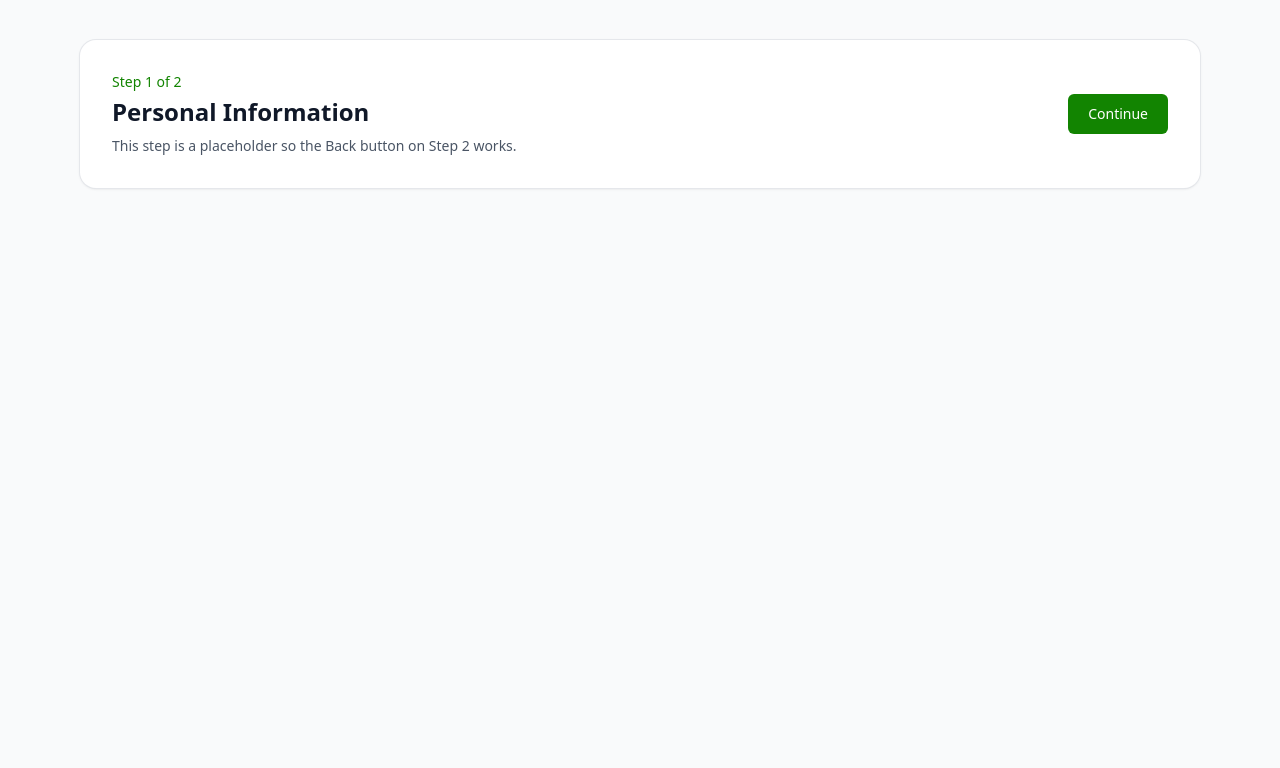
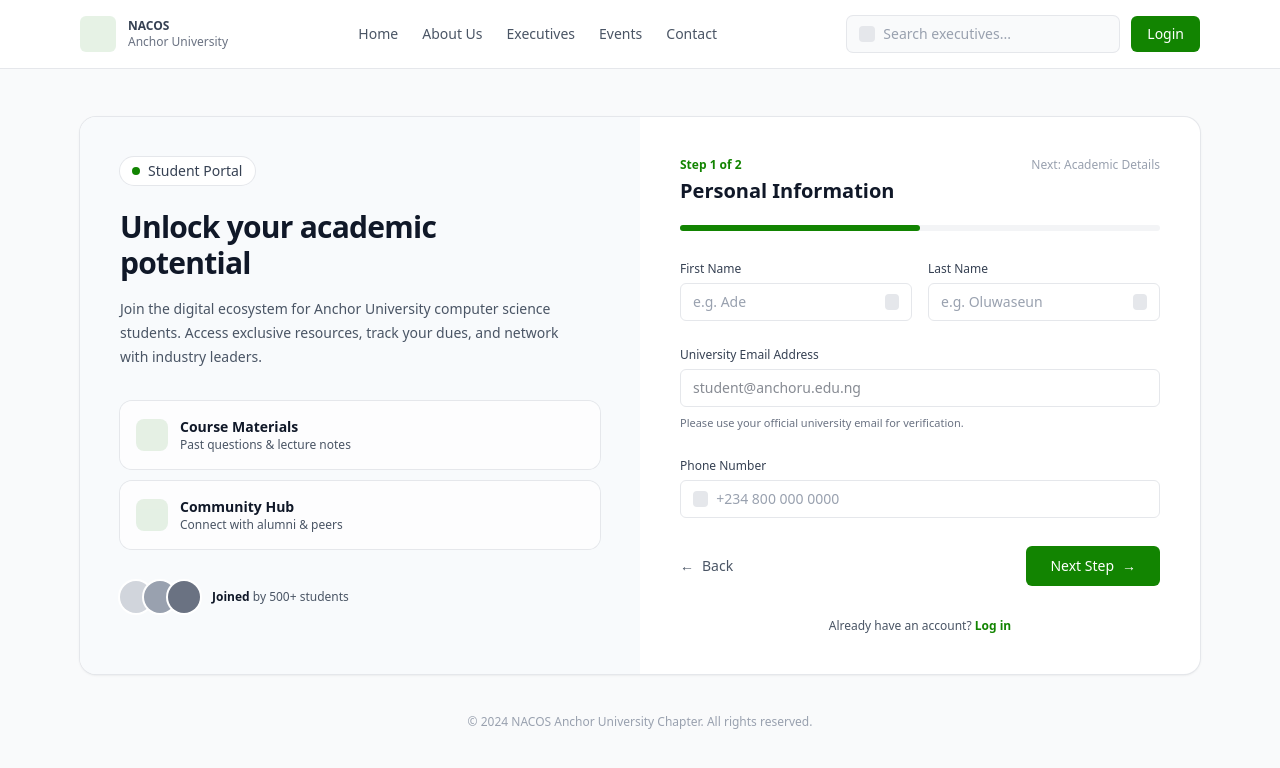
Before and after one commit to NACOS-ANCHOR-UNIVERSITY/Nacos-Anchor-Platform-frontend, a React (Vite) app: page /student-portal/personal-information in a window 1280 px wide. Shown: the top 768 px of the page. Built offline with nearby package versions, Linux system fonts and the light colour scheme.

Commit message:
Update
Updated

```diff
--- a/src/App.jsx
+++ b/src/App.jsx
@@ -5,10 +5,10 @@ import PersonalInformation from "./pages/public/student-portal/PersonalInformati
 export default function App() {
   return (
     <Routes>
-      <Route path="/" element={<Navigate to="/student-portal/academic-details" replace />} />
+      <Route path="/" element={<Navigate to="/student-portal/personal-information" replace />} />
       <Route path="/student-portal/personal-information" element={<PersonalInformation />} />
       <Route path="/student-portal/academic-details" element={<AcademicDetails />} />
-      <Route path="*" element={<Navigate to="/student-portal/academic-details" replace />} />
+      <Route path="*" element={<Navigate to="/student-portal/personal-information" replace />} />
     </Routes>
   );
 }
--- a/src/pages/public/student-portal/PersonalInformation.jsx
+++ b/src/pages/public/student-portal/PersonalInformation.jsx
@@ -1,27 +1,191 @@
+import { useState } from "react";
 import { Link } from "react-router-dom";
 
 export default function PersonalInformation() {
+  const [firstName, setFirstName] = useState("");
+  const [lastName, setLastName] = useState("");
+  const [email, setEmail] = useState("");
+  const [phone, setPhone] = useState("");
+
   return (
     <div className="min-h-screen bg-gray-50">
-      <div className="mx-auto max-w-6xl px-4 py-10">
-        <div className="rounded-2xl bg-white p-8 shadow-sm ring-1 ring-gray-200">
-          <div className="flex items-center justify-between gap-4">
-            <div>
-              <p className="text-sm font-medium text-[color:var(--color-brand-primary)]">Step 1 of 2</p>
-              <h1 className="mt-1 text-2xl font-semibold text-gray-900">Personal Information</h1>
-              <p className="mt-2 text-sm text-gray-600">
-                This step is a placeholder so the Back button on Step 2 works.
-              </p>
+      <header className="border-b border-gray-200 bg-white">
+        <div className="mx-auto flex max-w-6xl items-center justify-between gap-4 px-4 py-4">
+          <div className="flex items-center gap-3">
+            <div className="h-9 w-9 rounded-md bg-[color:var(--color-brand-primary)]/10" />
+            <div className="leading-tight">
+              <p className="text-xs font-semibold text-gray-700">NACOS</p>
+              <p className="text-xs text-gray-500">Anchor University</p>
             </div>
-            <Link
-              to="/student-portal/academic-details"
-              className="inline-flex items-center justify-center rounded-md bg-[color:var(--color-brand-primary)] px-5 py-2.5 text-sm font-medium text-white hover:opacity-95"
-            >
-              Continue
-            </Link>
+          </div>
+
+          <nav className="hidden items-center gap-6 text-sm text-gray-600 md:flex">
+            <a className="hover:text-gray-900" href="#">Home</a>
+            <a className="hover:text-gray-900" href="#">About Us</a>
+            <a className="hover:text-gray-900" href="#">Executives</a>
+            <a className="hover:text-gray-900" href="#">Events</a>
+            <a className="hover:text-gray-900" href="#">Contact</a>
+          </nav>
+
+          <div className="flex items-center gap-3">
+            <div className="hidden items-center gap-2 rounded-md bg-gray-50 px-3 py-2 ring-1 ring-gray-200 md:flex">
+              <div className="h-4 w-4 rounded bg-gray-200" />
+              <input
+                className="w-56 bg-transparent text-sm text-gray-700 outline-none placeholder:text-gray-400"
+                placeholder="Search executives..."
+              />
+            </div>
+            <button className="rounded-md bg-[color:var(--color-brand-primary)] px-4 py-2 text-sm font-medium text-white hover:opacity-95">
+              Login
+            </button>
           </div>
         </div>
-      </div>
+      </header>
+
+      <main className="mx-auto max-w-6xl px-4 py-12">
+        <div className="overflow-hidden rounded-2xl bg-white shadow-sm ring-1 ring-gray-200">
+          <div className="grid grid-cols-1 lg:grid-cols-2">
+            <div className="bg-[color:var(--color-brand-secondary)] p-8 lg:p-10">
+              <div className="inline-flex items-center gap-2 rounded-full bg-white px-3 py-1 text-sm font-medium text-gray-700 ring-1 ring-gray-200">
+                <span className="h-2 w-2 rounded-full bg-[color:var(--color-brand-primary)]" />
+                Student Portal
+              </div>
+
+              <h1 className="mt-6 max-w-sm text-3xl font-semibold tracking-tight text-gray-900">
+                Unlock your academic potential
+              </h1>
+              <p className="mt-4 max-w-md text-sm leading-6 text-gray-600">
+                Join the digital ecosystem for Anchor University computer science students. Access exclusive resources, track your dues, and network with industry leaders.
+              </p>
+
+              <div className="mt-8 space-y-3">
+                <div className="flex items-start gap-3 rounded-xl bg-white/70 p-4 ring-1 ring-gray-200">
+                  <div className="mt-0.5 h-8 w-8 rounded-lg bg-[color:var(--color-brand-primary)]/10" />
+                  <div>
+                    <p className="text-sm font-semibold text-gray-900">Course Materials</p>
+                    <p className="text-xs text-gray-600">Past questions & lecture notes</p>
+                  </div>
+                </div>
+
+                <div className="flex items-start gap-3 rounded-xl bg-white/70 p-4 ring-1 ring-gray-200">
+                  <div className="mt-0.5 h-8 w-8 rounded-lg bg-[color:var(--color-brand-primary)]/10" />
+                  <div>
+                    <p className="text-sm font-semibold text-gray-900">Community Hub</p>
+                    <p className="text-xs text-gray-600">Connect with alumni & peers</p>
+                  </div>
+                </div>
+              </div>
+
+              <div className="mt-8 flex items-center gap-3">
+                <div className="flex -space-x-2">
+                  <div className="h-8 w-8 rounded-full bg-gray-300 ring-2 ring-white" />
+                  <div className="h-8 w-8 rounded-full bg-gray-400 ring-2 ring-white" />
+                  <div className="h-8 w-8 rounded-full bg-gray-500 ring-2 ring-white" />
+                </div>
+                <p className="text-xs text-gray-600">
+                  <span className="font-semibold text-gray-900">Joined</span> by 500+ students
+                </p>
+              </div>
+            </div>
+
+            <div className="p-8 lg:p-10">
+              <div className="flex items-start justify-between gap-4">
+                <div>
+                  <p className="text-xs font-semibold text-[color:var(--color-brand-primary)]">Step 1 of 2</p>
+                  <h2 className="mt-1 text-xl font-semibold text-gray-900">Personal Information</h2>
+                </div>
+                <p className="text-xs text-gray-400">Next: Academic Details</p>
+              </div>
+
+              <div className="mt-5 h-1.5 w-full rounded-full bg-gray-100">
+                <div className="h-1.5 w-1/2 rounded-full bg-[color:var(--color-brand-primary)]" />
+              </div>
+
+              <form className="mt-6 space-y-5">
+                <div className="grid grid-cols-1 gap-4 md:grid-cols-2">
+                  <label className="block">
+                    <span className="text-xs font-medium text-gray-700">First Name</span>
+                    <div className="mt-1 flex items-center gap-2 rounded-md border border-gray-200 bg-white px-3 py-2 focus-within:border-[color:var(--color-brand-primary)] focus-within:ring-2 focus-within:ring-[color:var(--color-brand-primary)]/20">
+                      <input
+                        value={firstName}
+                        onChange={(e) => setFirstName(e.target.value)}
+                        placeholder="e.g. Ade"
+                        className="w-full bg-transparent text-sm outline-none placeholder:text-gray-400"
+                      />
+                      <div className="h-4 w-4 rounded bg-gray-200" />
+                    </div>
+                  </label>
+
+                  <label className="block">
+                    <span className="text-xs font-medium text-gray-700">Last Name</span>
+                    <div className="mt-1 flex items-center gap-2 rounded-md border border-gray-200 bg-white px-3 py-2 focus-within:border-[color:var(--color-brand-primary)] focus-within:ring-2 focus-within:ring-[color:var(--color-brand-primary)]/20">
+                      <input
+                        value={lastName}
+                        onChange={(e) => setLastName(e.target.value)}
+                        placeholder="e.g. Oluwaseun"
+                        className="w-full bg-transparent text-sm outline-none placeholder:text-gray-400"
+                      />
+                      <div className="h-4 w-4 rounded bg-gray-200" />
+                    </div>
+                  </label>
+                </div>
+
+                <label className="block">
+                  <span className="text-xs font-medium text-gray-700">University Email Address</span>
+                  <input
+                    value={email}
+                    onChange={(e) => setEmail(e.target.value)}
+                    placeholder="student@anchoru.edu.ng"
+                    className="mt-1 w-full rounded-md border border-gray-200 bg-white px-3 py-2 text-sm outline-none focus:border-[color:var(--color-brand-primary)] focus:ring-2 focus:ring-[color:var(--color-brand-primary)]/20"
+                  />
+                  <p className="mt-2 text-[11px] text-gray-500">
+                    Please use your official university email for verification.
+                  </p>
+                </label>
+
+                <label className="block">
+                  <span className="text-xs font-medium text-gray-700">Phone Number</span>
+                  <div className="mt-1 flex items-center gap-2 rounded-md border border-gray-200 bg-white px-3 py-2 focus-within:border-[color:var(--color-brand-primary)] focus-within:ring-2 focus-within:ring-[color:var(--color-brand-primary)]/20">
+                    <div className="h-4 w-4 rounded bg-gray-200" />
+                    <input
+                      value={phone}
+                      onChange={(e) => setPhone(e.target.value)}
+                      placeholder="+234 800 000 0000"
+                      className="w-full bg-transparent text-sm outline-none placeholder:text-gray-400"
+                    />
+                  </div>
+                </label>
+
+                <div className="flex items-center justify-between gap-3 pt-2">
+                  <Link
+                    to="/"
+                    className="inline-flex items-center gap-2 text-sm font-medium text-gray-600 hover:text-gray-900"
+                  >
+                    <span aria-hidden="true">←</span>
+                    Back
+                  </Link>
+
+                  <Link
+                    to="/student-portal/academic-details"
+                    className="inline-flex items-center justify-center gap-2 rounded-md bg-[color:var(--color-brand-primary)] px-6 py-2.5 text-sm font-medium text-white hover:opacity-95"
+                  >
+                    Next Step
+                    <span aria-hidden="true">→</span>
+                  </Link>
+                </div>
+
+                <p className="pt-3 text-center text-xs text-gray-600">
+                  Already have an account? <a className="font-semibold text-[color:var(--color-brand-primary)]" href="#">Log in</a>
+                </p>
+              </form>
+            </div>
+          </div>
+        </div>
+
+        <p className="mt-10 text-center text-xs text-gray-400">
+          © 2024 NACOS Anchor University Chapter. All rights reserved.
+        </p>
+      </main>
     </div>
   );
 }
```
